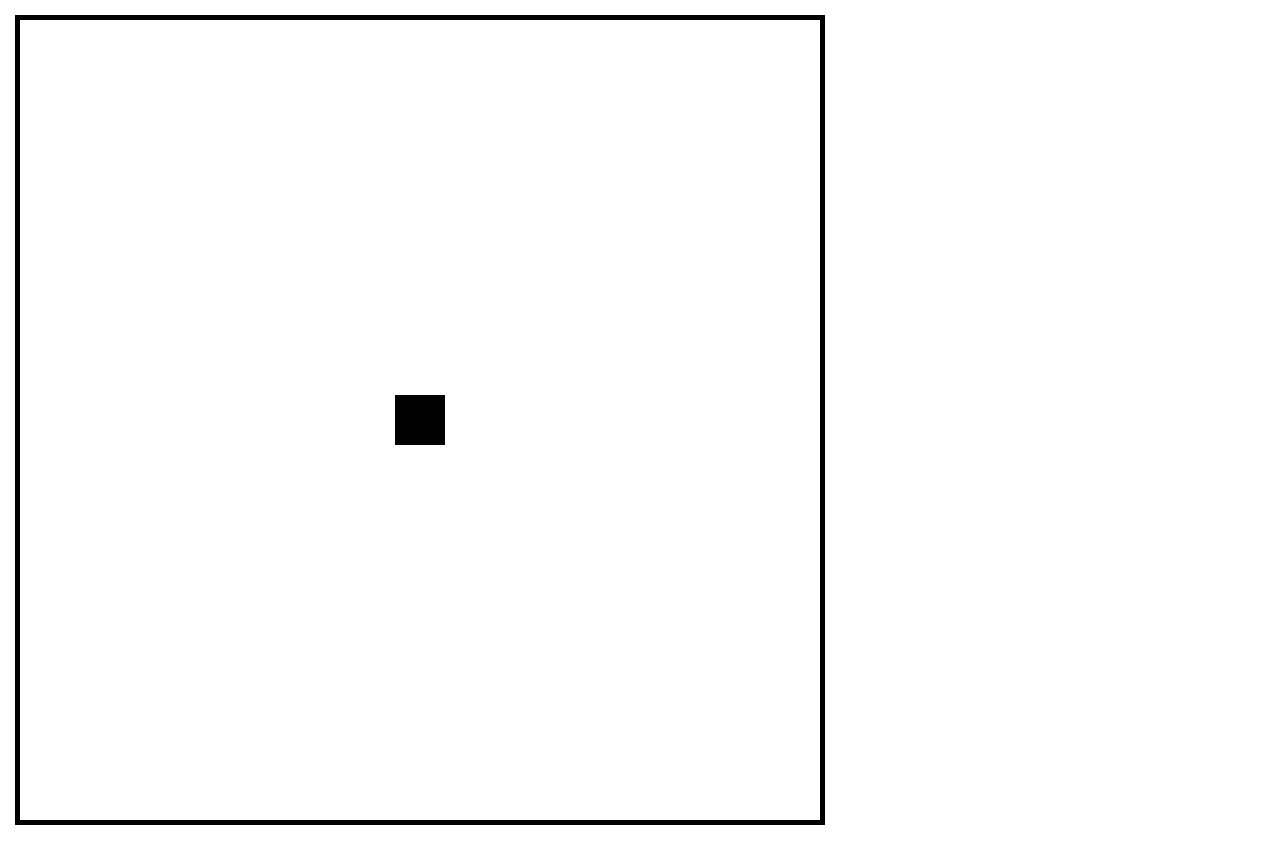
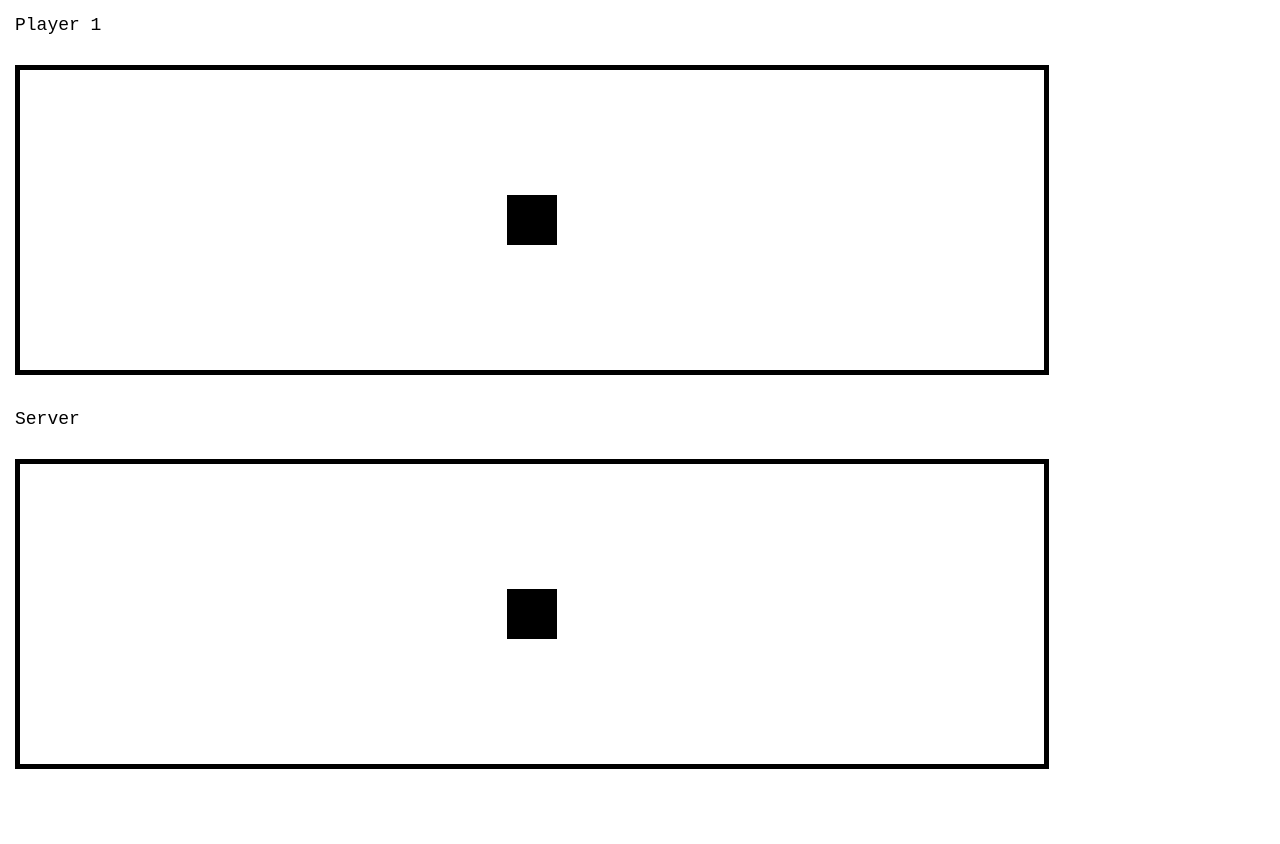
Before and after one commit to impguard/client-side-prediction, a React app: page / in a window 1280 px wide. After the commit the page ends 800 px from the top, so only its background shows below. Built offline with nearby package versions, Linux system fonts and the light colour scheme; the HTML template or start-up script is replaced by a standard one.

Commit message:
Added the server piece as well.

```diff
--- a/src/components/Game.tsx
+++ b/src/components/Game.tsx
@@ -23,17 +23,18 @@ class Game extends React.Component {
     super(props)
 
     window.config = {
-      serverOWD: 100,
-      clientOWD: 100,
+      serverOWD: 500,
+      clientOWD: 500,
       prediction: true,
     }
   }
 
   componentDidMount() {
-    const canvas = this.refs.game as HTMLCanvasElement
+    const oneCanvas = this.refs.player1 as HTMLCanvasElement
+    const serverCanvas = this.refs.server as HTMLCanvasElement
 
-    this.server = new Server()
-    this.client = new Client(canvas)
+    this.server = new Server(serverCanvas)
+    this.client = new Client(oneCanvas)
 
     this.server.connect(this.client)
     this.client.connect(this.server)
@@ -50,11 +51,20 @@ class Game extends React.Component {
 
   render() {
     return (
-      <canvas
-        ref="game"
-        className="game"
-        width={GAME_WIDTH}
-        height={GAME_HEIGHT} />
+      <div>
+        <div className="title">Player 1</div>
+        <canvas
+          ref="player1"
+          className="game"
+          width={GAME_WIDTH}
+          height={GAME_HEIGHT} />
+        <div className="title">Server</div>
+        <canvas
+          ref="server"
+          className="game"
+          width={GAME_WIDTH}
+          height={GAME_HEIGHT} />
+      </div>
     )
   }
 }
--- a/src/constants.tsx
+++ b/src/constants.tsx
@@ -1,5 +1,5 @@
-export const GAME_WIDTH = 800
-export const GAME_HEIGHT = 800
+export const GAME_WIDTH = 1024
+export const GAME_HEIGHT = 300
 export const PLAYER_WIDTH = 50
 export const PLAYER_HEIGHT = 50
 export const PROJECTILE_WIDTH = 10
--- a/src/game/client.tsx
+++ b/src/game/client.tsx
@@ -165,12 +165,12 @@ export default class Client {
       })
     }
 
-    this.render()
-
     const state = cloneDeep(this.state)
     window.setTimeout(() => {
       this.server.send(state)
     }, window.config.clientOWD)
+
+    this.render()
 
     if (this.playing) {
       window.requestAnimationFrame(this.tick.bind(this))
--- a/src/game/server.tsx
+++ b/src/game/server.tsx
@@ -1,8 +1,12 @@
 import {
   GAME_WIDTH,
   GAME_HEIGHT,
+  PLAYER_WIDTH,
+  PLAYER_HEIGHT,
   PROJECTILE_WIDTH,
   PROJECTILE_HEIGHT,
+  PLAYER_SPEED,
+  KEYCODES,
 } from '../constants'
 import Client from './Client'
 import Player from './Player'
@@ -13,6 +17,8 @@ import { pickBy, values, keys, has, cloneDeep } from 'lodash/fp'
 
 
 export default class Server {
+  canvas: HTMLCanvasElement
+  ctx: CanvasRenderingContext2D
   client: Client
   lastTick: number
   playing: boolean = false
@@ -20,6 +26,11 @@ export default class Server {
   state: GameState = {
     player: new Player(),
     projectiles: {}
+  }
+
+  constructor(canvas: HTMLCanvasElement) {
+    this.canvas = canvas
+    this.ctx = canvas.getContext('2d')
   }
 
   reset() {
@@ -63,6 +74,26 @@ export default class Server {
     })
   }
 
+  clear() {
+    this.ctx.clearRect(0, 0, GAME_WIDTH, GAME_HEIGHT)
+  }
+
+  render() {
+    this.clear()
+
+    const x = this.state.player.position.x - PLAYER_WIDTH / 2
+    const y = this.state.player.position.y - PLAYER_HEIGHT / 2
+    this.ctx.fillRect(x, y, PLAYER_WIDTH, PLAYER_HEIGHT)
+
+    values(this.state.projectiles).forEach(projectile => {
+      if (!window.config.prediction && !projectile.valid) return
+
+      const x = projectile.position.x - PROJECTILE_WIDTH / 2
+      const y = projectile.position.y - PROJECTILE_HEIGHT / 2
+      this.ctx.fillRect(x, y, PROJECTILE_WIDTH, PROJECTILE_HEIGHT)
+    })
+  }
+
   tick(timestamp: number) {
     const dt = timestamp - this.lastTick
     this.lastTick = timestamp
@@ -73,12 +104,14 @@ export default class Server {
       projectile.tick(dt)
     })
 
-    const state = cloneDeep(this.state)
+    this.clean()
+
+    this.render()
+
+    const serverState = cloneDeep(this.state)
     window.setTimeout(() => {
-      this.client.send(state)
+      this.client.send(serverState)
     }, window.config.serverOWD)
-
-    this.clean()
 
     if (this.playing) {
       window.requestAnimationFrame(this.tick.bind(this))
--- a/src/style.css
+++ b/src/style.css
@@ -7,3 +7,8 @@ html, body {
   border: black 5px solid;
   margin: 15px;
 }
+
+.title {
+  font: 18px 'Courier New';
+  margin: 15px;
+}
```
